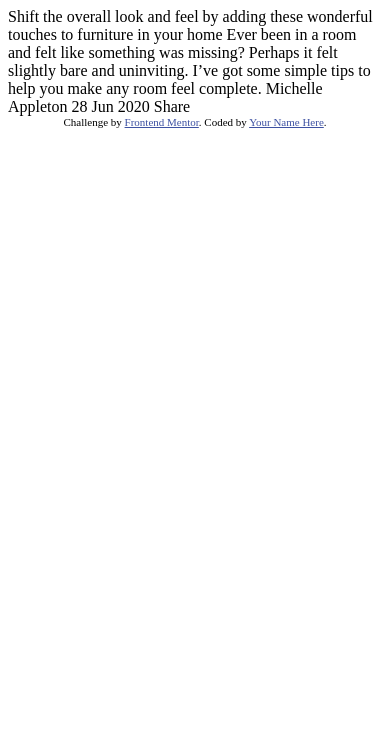
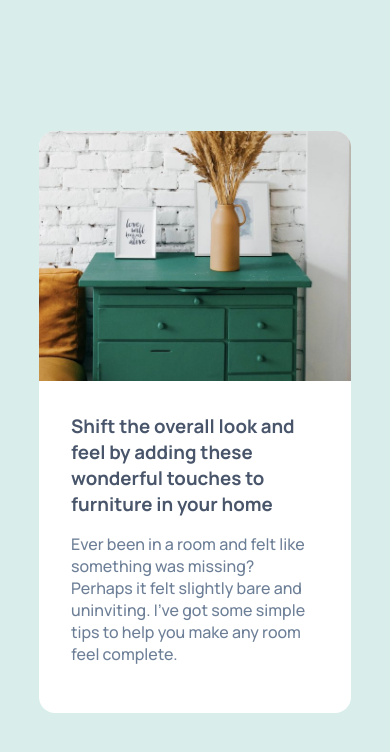
Before and after one commit to AslamtoIbrahim/Project-10, a plain HTML site: page index.html in a window 390 px wide. Drawn offline with Linux system fonts and the light colour scheme.

Commit message:
add code

```diff
--- a/index.html
+++ b/index.html
@@ -1,36 +1,41 @@
 <!DOCTYPE html>
 <html lang="en">
+
 <head>
   <meta charset="UTF-8">
-  <meta name="viewport" content="width=device-width, initial-scale=1.0"> <!-- displays site properly based on user's device -->
+  <meta name="viewport" content="width=device-width, initial-scale=1.0">
+  <!-- displays site properly based on user's device -->
 
   <link rel="icon" type="image/png" sizes="32x32" href="./images/favicon-32x32.png">
 
   <title>Frontend Mentor | Article preview component</title>
 
-  <!-- Feel free to remove these styles or customise in your own stylesheet 👍 -->
-  <style>
-    .attribution { font-size: 11px; text-align: center; }
-    .attribution a { color: hsl(228, 45%, 44%); }
-  </style>
+  <link rel="preconnect" href="https://fonts.googleapis.com">
+  <link rel="preconnect" href="https://fonts.gstatic.com" crossorigin>
+  <link href="https://fonts.googleapis.com/css2?family=Lexend+Deca&family=Manrope:wght@500;700&display=swap"
+    rel="stylesheet">
+
+  <link rel="stylesheet" href="style.css">
+  <script src="script.js"></script>
 </head>
+
 <body>
-
-  Shift the overall look and feel by adding these wonderful
-  touches to furniture in your home
-
-  Ever been in a room and felt like something was missing? Perhaps
-  it felt slightly bare and uninviting. I’ve got some simple tips
-  to help you make any room feel complete.
-
-  Michelle Appleton
-  28 Jun 2020
-
-  Share
-
-  <div class="attribution">
-    Challenge by <a href="https://www.frontendmentor.io?ref=challenge" target="_blank">Frontend Mentor</a>.
-    Coded by <a href="#">Your Name Here</a>.
+  <div class="container">
+    <img class="side-img" src="images/drawers.jpg" alt="a vase one a standnight">
+    <div class="conatent">
+      <h3>Shift the overall look and feel by adding these wonderful
+        touches to furniture in your home</h3>
+      <p class="para">Ever been in a room and felt like something was missing? Perhaps
+        it felt slightly bare and uninviting. I’ve got some simple tips
+        to help you make any room feel complete.</p>
+      <div class="author-content">
+        <div class="author-info"></div>
+        <span></span>
+        <div class="social-hidden"></div>
+      </div>
+    </div>
+  </div>
   </div>
 </body>
+
 </html>
--- /dev/null
+++ b/script.js
@@ -0,0 +1,19 @@
+function shareBtn(){
+    const share = document.getElementById("sharing");
+    const icon = document.getElementById("share");
+    const pa = icon.querySelectorAll('path');
+
+    if (share.style.display == "none") {
+        share.style.display = "flex";
+        icon.style.backgroundColor = "hsl(217, 19%, 35%)";
+        pa.forEach(path =>{
+            path.setAttribute('fill','hsl(210, 46%, 95%)')
+        })
+    } else {
+        share.style.display = "none";
+        icon.style.backgroundColor = "hsl(210, 46%, 95%)";
+        pa.forEach(path =>{
+            path.setAttribute('fill','hsl(217, 19%, 35%)')
+        })
+    }
+}
--- a/style.css
+++ b/style.css
@@ -1,5 +1,103 @@
-*{
+* {
     margin: 0;
     padding: 0;
     box-sizing: border-box;
 }
+
+body {
+    font-family: 'Manrope', sans-serif;
+    display: flex;
+    align-items: center;
+    justify-content: center;
+    min-height: 100vh;
+    background-color: rgb(217, 238, 235);
+}
+
+.container {
+    display: grid;
+    grid-template-columns: 40% 60%;
+    justify-items: center;
+    align-items: center;
+    max-width: 80vw;
+    background-color: white;
+    border-radius: 1rem;
+}
+
+.side-img {
+    width: 100%;
+    min-height: 100%;
+    border-radius: 1rem 0 0 1rem;
+}
+
+.conatent {
+    display: flex;
+    flex-direction: column;
+    justify-content: space-evenly;
+    padding: 2rem;
+}
+
+h3 {
+    color: hsl(217, 19%, 35%);
+    font-weight: 700;
+    margin-bottom: 1rem;
+}
+
+.para {
+    color: hsl(214, 17%, 51%);
+    margin-bottom: 1rem;
+}
+
+.user-share {
+    display: flex;
+    align-items: center;
+    position: relative;
+}
+.user {
+    display: flex;
+    align-items: center;
+}
+
+
+.avatar {
+    border-radius: 100%;
+    max-width: 3rem;
+    margin-right: 1rem;
+}
+
+.name {
+    color: hsl(217, 19%, 35%);
+    font-weight: 700;
+}
+
+.birthday {
+    color: hsl(212, 23%, 69%);
+    font-weight: lighter;
+}
+
+.share {
+    position: absolute;
+    right: 0;
+    top: 0.7rem;
+    background-color: hsl(210, 46%, 95%);
+    border-radius: 100%;
+    padding: 0.6rem 0.5rem;
+}
+
+
+@media screen and (max-width: 750px){
+    body {
+        width: 100%;
+    }
+
+    .container {
+        display: flex;
+        flex-direction: column;
+    }
+
+    .side-img {
+        border-radius: 1rem 1rem 0 0;
+    }
+
+
+
+}
```
Also changed, not shown: 1 other file.
